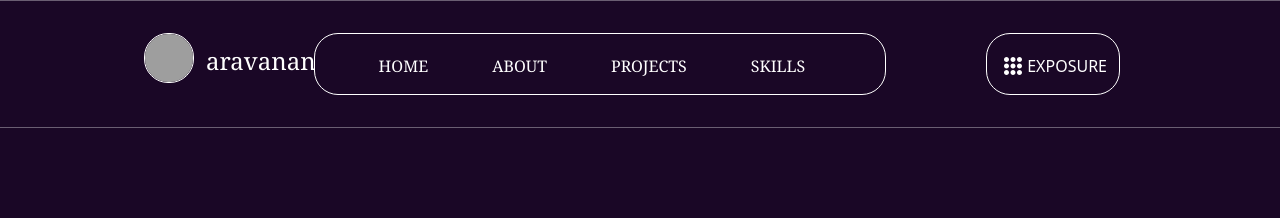
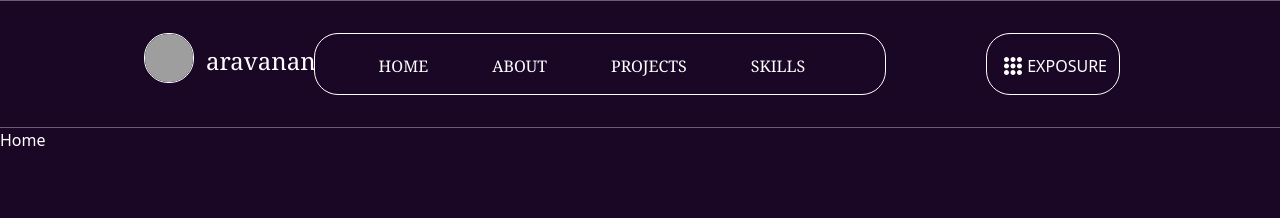
Before and after one commit to saravanan642/Tech-Portfolio-React-, a React (Create React App) app: page / in a window 1280 px wide. Shown: the top 218 px of the page. Built offline with nearby package versions, Linux system fonts and the light colour scheme; grey boxes are pictures that could not be loaded.

Commit message:
starting Home.js

```diff
--- a/src/App.js
+++ b/src/App.js
@@ -1,9 +1,11 @@
 import Header from "./Compoents/Header";
+import Home from "./Compoents/Home";
 
 function App() {
   return (
     <div className="App">
      <Header />
+     <Home />
     </div>
   );
 }
--- /dev/null
+++ b/src/Compoents/Home.js
@@ -0,0 +1,11 @@
+import React from 'react'
+
+const Home = () => {
+  return (
+    <div>
+      <p className=' text-white'>Home</p>
+    </div>
+  )
+}
+
+export default Home
```
